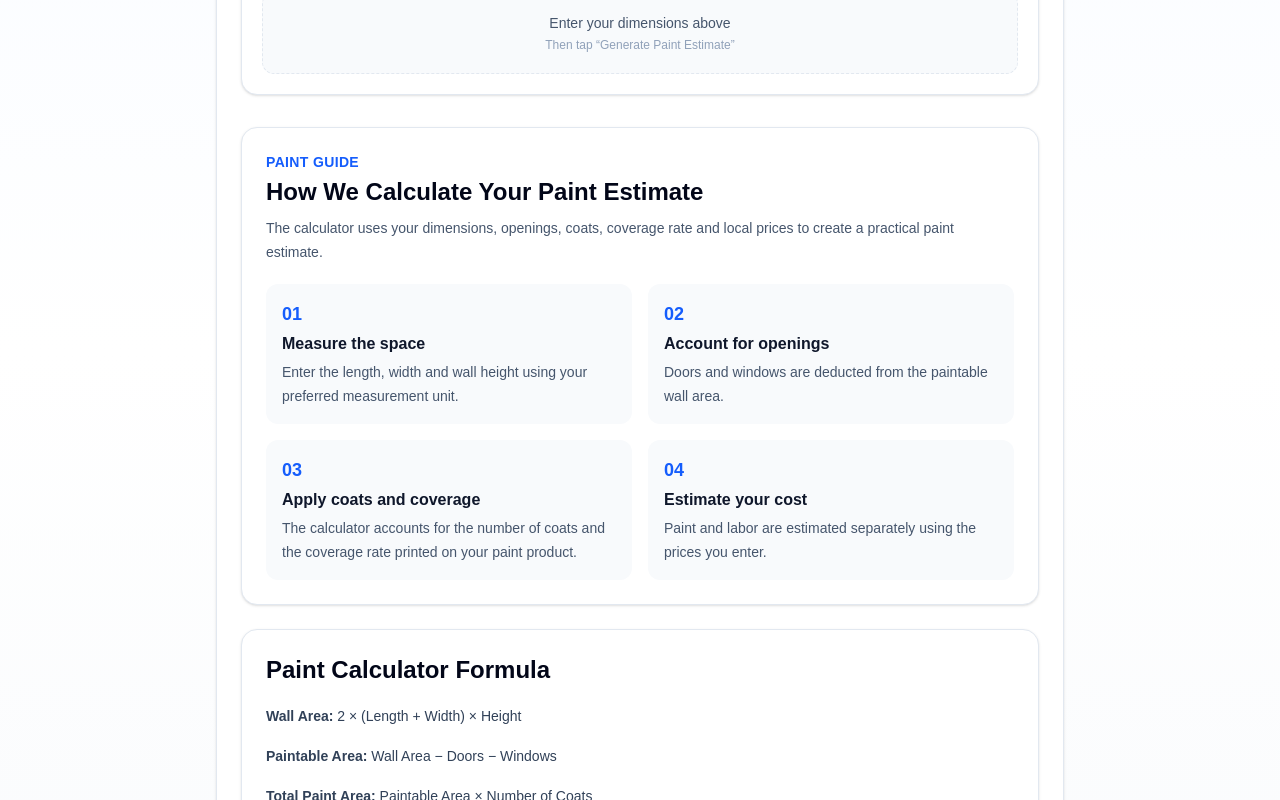
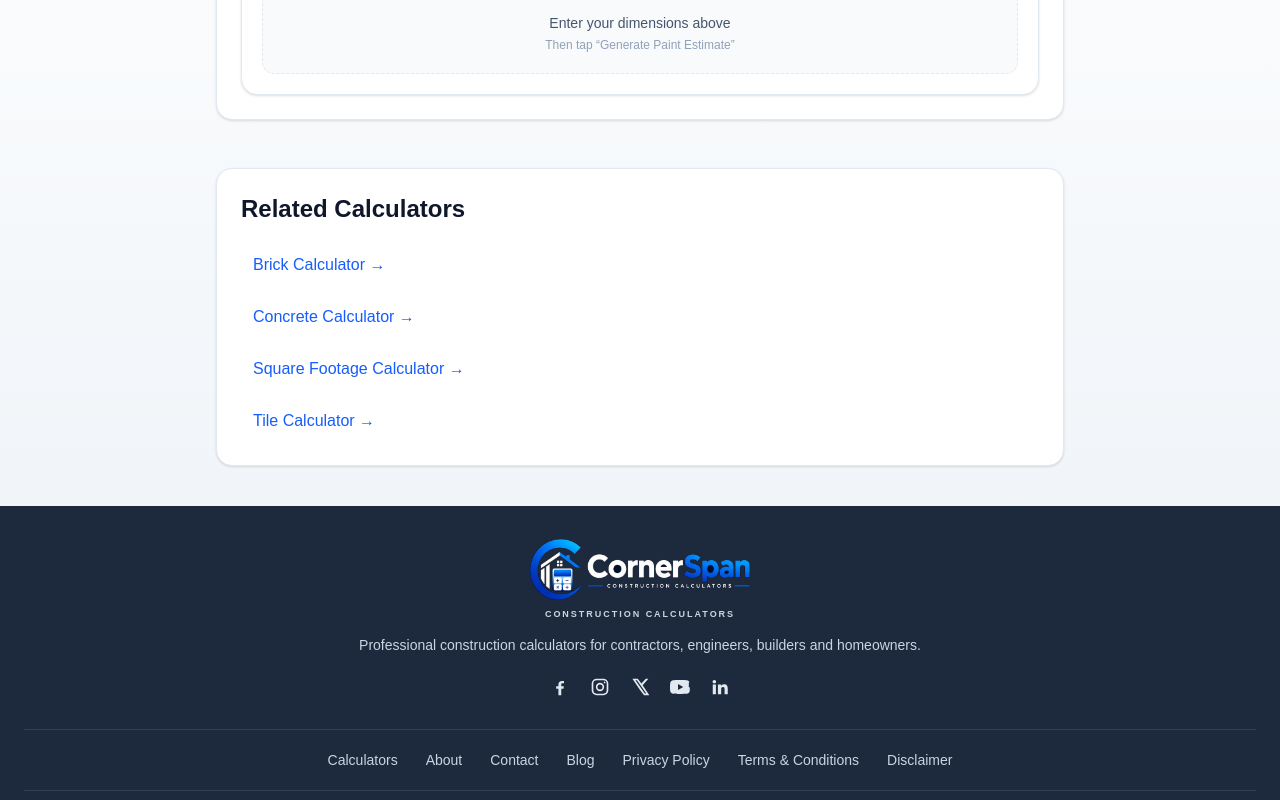
Before and after one commit to km7max-cmd/cornerspan, a Next.js app: page /calculators/paint in a window 1280 px wide. Shown: the part 1280-2080 px from the top of the page. Built offline with nearby package versions, Linux system fonts and the light colour scheme.

Commit message:
Remove PaintGuide component from PaintCalculator
Removed the PaintGuide component from the PaintCalculator.

```diff
--- a/app/calculators/paint/PaintCalculator.tsx
+++ b/app/calculators/paint/PaintCalculator.tsx
@@ -4,7 +4,6 @@ import { useState } from "react";
 
 import PaintInputs from "./components/PaintInputs";
 import PaintResults from "./components/PaintResults";
-import PaintGuide from "./components/PaintGuide";
 import { calculatePaint } from "./utils/calculations";
 
 type CurrencyCode =
@@ -169,7 +168,6 @@ export default function PaintCalculator() {
 
   return (
     <section className="mt-6 rounded-2xl border border-slate-200 bg-white p-5 shadow-sm sm:p-6">
-
       <PaintInputs
         jobType={jobType}
         setJobType={setJobType}
@@ -239,9 +237,6 @@ export default function PaintCalculator() {
         currency={currency}
         currencySymbol={currencySymbol}
       />
-
-      <PaintGuide />
-
     </section>
   );
 }
```
